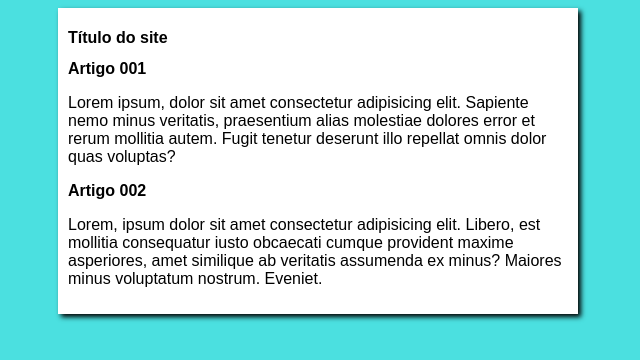
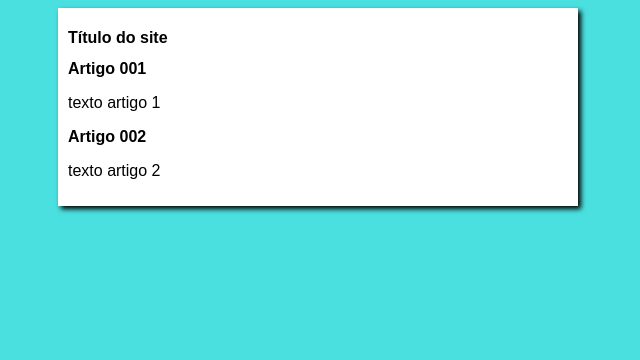
Before and after one commit to souzatech/teste-branches, a plain HTML site: page index.html in a window 1280 px wide. Shown: the whole page, without its empty margins (322-962 px from the left). Drawn offline with Linux system fonts and the light colour scheme.

Commit message:
Update index.html

```diff
--- a/index.html
+++ b/index.html
@@ -14,11 +14,11 @@
         </header>
         <article>
             <h2>Artigo 001</h2>
-            <p>Lorem ipsum, dolor sit amet consectetur adipisicing elit. Sapiente nemo minus veritatis, praesentium alias molestiae dolores error et rerum mollitia autem. Fugit tenetur deserunt illo repellat omnis dolor quas voluptas?</p>
+            <p>texto artigo 1</p>
         </article>
         <article>
            <h2>Artigo 002</h2>
-           <p>Lorem, ipsum dolor sit amet consectetur adipisicing elit. Libero, est mollitia consequatur iusto obcaecati cumque provident maxime asperiores, amet similique ab veritatis assumenda ex minus? Maiores minus voluptatum nostrum. Eveniet.</p>
+           <p>texto artigo 2</p>
         </article>
     </main>
 </body>
```
